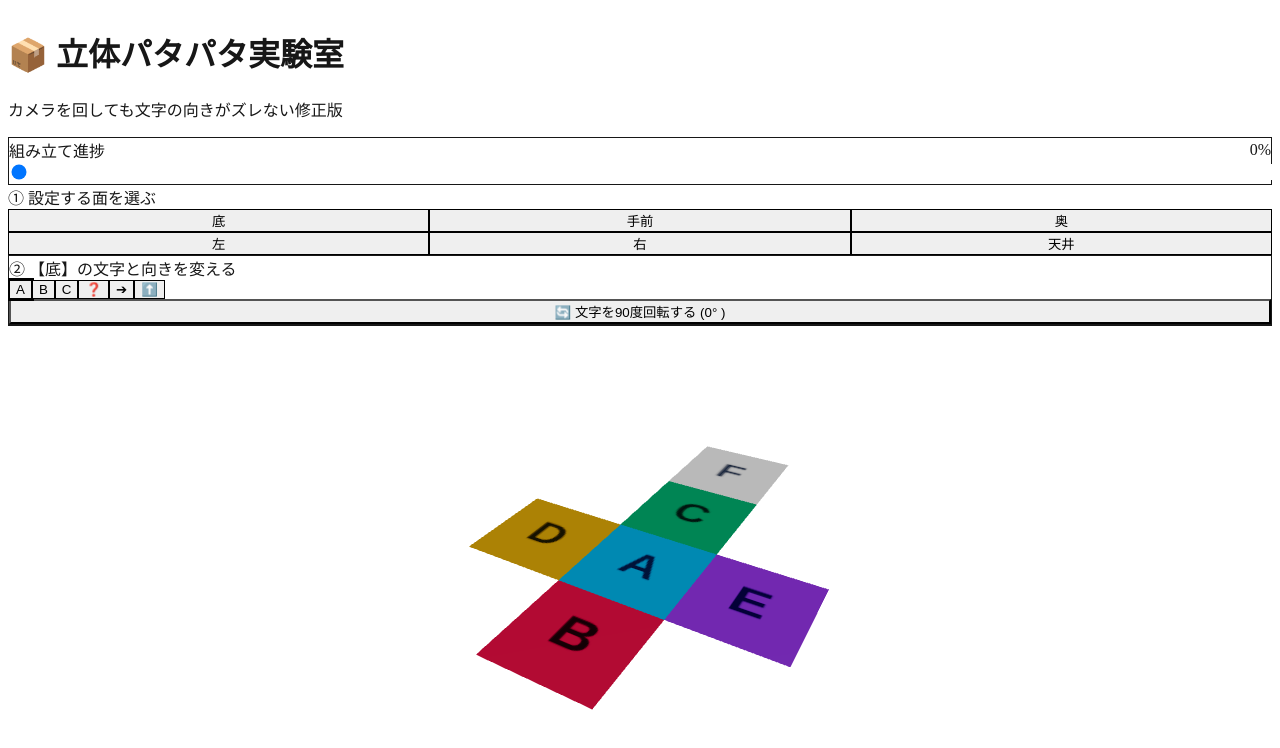
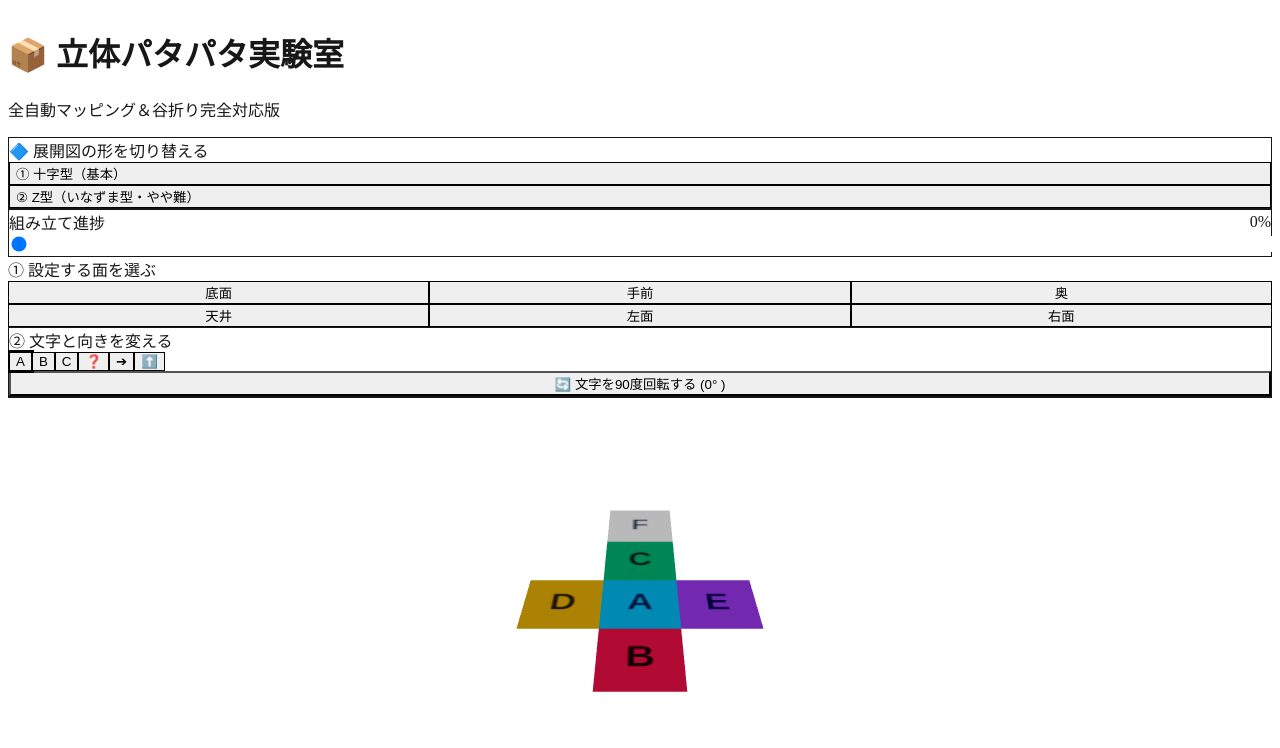
Before and after one commit to bqyujiyamada-code/study-quest, a Next.js app: page /cube-quest in a window 1280 px wide. Shown: the top 748 px of the page. Built offline with nearby package versions, Linux system fonts and the light colour scheme.

Commit message:
cube-quest add

```diff
--- a/src/app/cube-quest/page.tsx
+++ b/src/app/cube-quest/page.tsx
@@ -7,49 +7,83 @@ import * as THREE from "three";
 
 const toRadian = (degree: number) => (degree * Math.PI) / 180;
 
+// 各面の文字と向きを管理する型
 type FaceConfig = {
   text: string;
-  rotate: number; // 0, 90, 180, 270
+  rotate: number;
 };
 
-// 🌟 文字を3Dの表面に直接「印刷」するコンポーネント
+// 🌟 展開図の「接続データ」を定義する型（ツリー構造）
+type NetNode = {
+  id: string;       // 面の識別子（"bottom", "front" など）
+  name: string;     // 画面表示用の名前
+  color: string;    // 面の色
+  // 親の面から見て、どちらの方向に生えているか
+  // up: 奥 / down: 手前 / left: 左 / right: 右
+  direction?: "up" | "down" | "left" | "right";
+  children?: NetNode[]; // この面の先にさらに繋がっている面
+};
+
+// --- 🗺️ 展開図のパターンデータ ---
+const PATTERNS: Record<string, { label: string; root: NetNode }> = {
+  cross: {
+    label: "① 十字型（基本）",
+    root: {
+      id: "bottom", name: "底面", color: "#38bdf8",
+      children: [
+        { id: "front", name: "手前", direction: "down", color: "#f43f5e" },
+        {
+          id: "back", name: "奥", direction: "up", color: "#10b981",
+          children: [
+            { id: "top", name: "天井", direction: "up", color: "#ffffff" }
+          ]
+        },
+        { id: "left", name: "左面", direction: "left", color: "#eab308" },
+        { id: "right", name: "右面", direction: "right", color: "#a855f7" }
+      ]
+    }
+  },
+  zShape: {
+    label: "② Z型（いなずま型・やや難）",
+    root: {
+      id: "bottom", name: "底面", color: "#38bdf8",
+      children: [
+        { id: "front", name: "手前", direction: "down", color: "#f43f5e" },
+        {
+          id: "back", name: "奥", direction: "up", color: "#10b981",
+          children: [
+            {
+              id: "top", name: "天井", direction: "up", color: "#ffffff",
+              children: [
+                { id: "left", name: "左面", direction: "left", color: "#eab308" } // 天井の左にくっつく
+              ]
+            }
+          ]
+        },
+        { id: "right", name: "右面", direction: "right", color: "#a855f7" }
+      ]
+    }
+  }
+};
+
+// 🌟 テクスチャ印刷マテリアル
 function PrintedTextMaterial({ text, rotate, color }: { text: string; rotate: number; color: string }) {
   const textureRef = useRef<THREE.CanvasTexture>(null);
-
-  // 文字や回転が変わったら、裏でCanvasを描き直してテクスチャを更新する
-  useEffect(() => {
-    if (textureRef.current) {
-      textureRef.current.needsUpdate = true;
-    }
-  }, [text, rotate]);
+  useEffect(() => { if (textureRef.current) textureRef.current.needsUpdate = true; }, [text, rotate]);
 
   return (
     <meshStandardMaterial color={color} side={THREE.DoubleSide} roughness={0.4}>
       <canvasTexture
-        ref={textureRef}
-        attach="map"
+        ref={textureRef} attach="map"
         image={(() => {
           const canvas = document.createElement("canvas");
-          canvas.width = 256;
-          canvas.height = 256;
+          canvas.width = 256; canvas.height = 256;
           const ctx = canvas.getContext("2d");
           if (ctx) {
-            // 背景を白に近い色で塗りつぶす（文字を見やすく）
-            ctx.fillStyle = "#ffffff";
-            ctx.fillRect(0, 0, 256, 256);
-
-            // 文字の描画設定
-            ctx.fillStyle = "#0f172a";
-            ctx.font = "bold 120px sans-serif";
-            ctx.textAlign = "center";
-            ctx.textBaseline = "middle";
-
-            // 📐 文字の向きを回転させる処理
-            ctx.save();
-            ctx.translate(128, 128);
-            ctx.rotate(toRadian(rotate));
-            ctx.fillText(text, 0, 0);
-            ctx.restore();
+            ctx.fillStyle = "#ffffff"; ctx.fillRect(0, 0, 256, 256);
+            ctx.fillStyle = "#0f172a"; ctx.font = "bold 120px sans-serif";
+            ctx.textAlign = "center"; ctx.textBaseline = "middle";
+            ctx.save(); ctx.translate(128, 128); ctx.rotate(toRadian(rotate)); ctx.fillText(text, 0, 0); ctx.restore();
           }
           return canvas;
         })()}
@@ -58,30 +92,90 @@ function PrintedTextMaterial({ text, rotate, color }: { text: string; rotate: nu
   );
 }
 
+// 🌟 自動で連動して折れ曲がる再帰コンポーネント
+function FoldableNode({ node, rad, faces }: { node: NetNode; rad: number; faces: Record<string, FaceConfig> }) {
+  const faceConfig = faces[node.id] || { text: "?", rotate: 0 };
+
+  // 📐 親の辺の位置（支点）と、回転軸・回転方向の割り出し
+  let groupPosition: [number, number, number] = [0, 0, 0];
+  let groupRotation: [number, number, number] = [0, 0, 0];
+
+  if (node.direction === "up") {
+    groupPosition = [0, 0.5, 0];       // 上の辺
+    groupRotation = [rad, 0, 0];        // 谷折り（文字を外側にするために手前に折る）
+  } else if (node.direction === "down") {
+    groupPosition = [0, -0.5, 0];      // 下の辺
+    groupRotation = [-rad, 0, 0];       // 谷折り
+  } else if (node.direction === "left") {
+    groupPosition = [-0.5, 0, 0];      // 左の辺
+    groupRotation = [0, -rad, 0];       // 谷折り
+  } else if (node.direction === "right") {
+    groupPosition = [0.5, 0, 0];       // 右の辺
+    groupRotation = [0, rad, 0];        // 谷折り
+  }
+
+  // 子要素（メッシュ）の配置：親の辺から1マス分外側にずらす
+  let meshPosition: [number, number, number] = [0, 0, 0];
+  if (node.direction === "up") meshPosition = [0, 0.5, 0];
+  if (node.direction === "down") meshPosition = [0, -0.5, 0];
+  if (node.direction === "left") meshPosition = [-0.5, 0, 0];
+  if (node.direction === "right") meshPosition = [0.5, 0, 0];
+
+  return (
+    <group position={groupPosition} rotation={groupRotation}>
+      {/* 自分自身の面を描画 */}
+      <mesh position={meshPosition}>
+        <planeGeometry args={[1, 1]} />
+        <PrintedTextMaterial text={faceConfig.text} rotate={faceConfig.rotate} color={node.color} />
+      </mesh>
+
+      {/* 先っぽに繋がっている子どもの面を、自分（Mesh）を基準にして再帰的に配置 */}
+      {node.children?.map((child) => (
+        <group key={child.id} position={meshPosition}>
+          <FoldableNode node={child} rad={rad} faces={faces} />
+        </group>
+      ))}
+    </group>
+  );
+}
+
 export default function CubeQuestPage() {
+  const [currentPatternKey, setCurrentPatternKey] = useState<string>("cross");
   const [progress, setProgress] = useState<number>(0);
-  const [selectedFace, setSelectedFace] = useState<string>("底");
+  const [selectedFaceId, setSelectedFaceId] = useState<string>("bottom");
 
+  // 6面分の文字データ
   const [faces, setFaces] = useState<Record<string, FaceConfig>>({
-    底: { text: "A", rotate: 0 },
-    手前: { text: "B", rotate: 0 },
-    奥: { text: "C", rotate: 0 },
-    左: { text: "D", rotate: 0 },
-    右: { text: "E", rotate: 0 },
-    天井: { text: "F", rotate: 0 },
+    bottom: { text: "A", rotate: 0 },
+    front: { text: "B", rotate: 0 },
+    back: { text: "C", rotate: 0 },
+    left: { text: "D", rotate: 0 },
+    right: { text: "E", rotate: 0 },
+    top: { text: "F", rotate: 0 },
   });
 
   const angle = (progress / 100) * 90;
   const rad = toRadian(angle);
+  const currentPattern = PATTERNS[currentPatternKey];
+
+  // 面の一覧を取得するヘルパー
+  const getFaceList = (node: NetNode): { id: string; name: string }[] => {
+    let list = [{ id: node.id, name: node.name }];
+    if (node.children) {
+      node.children.forEach(child => { list = list.concat(getFaceList(child)); });
+    }
+    return list;
+  };
+  const activeFaces = getFaceList(currentPattern.root);
 
   const handleTextChange = (text: string) => {
-    setFaces({ ...faces, [selectedFace]: { ...faces[selectedFace], text } });
+    setFaces({ ...faces, [selectedFaceId]: { ...faces[selectedFaceId], text } });
   };
 
   const handleRotate = () => {
     setFaces({
       ...faces,
-      [selectedFace]: { ...faces[selectedFace], rotate: (faces[selectedFace].rotate + 90) % 360 }
+      [selectedFaceId]: { ...faces[selectedFaceId], rotate: (faces[selectedFaceId].rotate + 90) % 360 }
     });
   };
 
@@ -92,9 +186,26 @@ export default function CubeQuestPage() {
       <div className="w-full md:w-96 bg-slate-800 p-6 flex flex-col justify-between border-b md:border-b-0 md:border-r border-slate-700 z-10 shadow-2xl overflow-y-auto">
         <div>
           <h1 className="text-xl font-bold tracking-wider text-cyan-400 mb-1">📦 立体パタパタ実験室</h1>
-          <p className="text-xs text-slate-400 mb-6">カメラを回しても文字の向きがズレない修正版</p>
+          <p className="text-xs text-slate-400 mb-6">全自動マッピング＆谷折り完全対応版</p>
 
-          {/* 1. スライダー */}
+          {/* 🛠️ 展開図の形を選ぶボタンを追加！ */}
+          <div className="mb-6 bg-slate-900/40 p-3 rounded-xl border border-slate-700/60">
+            <label className="text-xs text-slate-400 block mb-2 font-medium">🔷 展開図の形を切り替える</label>
+            <div className="flex flex-col gap-2">
+              {Object.entries(PATTERNS).map(([key, pat]) => (
+                <button
+                  key={key} onClick={() => { setCurrentPatternKey(key); setSelectedFaceId(pat.root.id); }}
+                  className={`w-full py-2 px-3 text-left text-xs font-bold rounded-lg border transition-all ${
+                    currentPatternKey === key ? "bg-cyan-500 border-cyan-400 text-slate-950 shadow-md" : "bg-slate-700 border-slate-600 text-slate-300 hover:bg-slate-600"
+                  }`}
+                >
+                  {pat.label}
+                </button>
+              ))}
+            </div>
+          </div>
+
+          {/* スライダー */}
           <div className="bg-slate-900/50 p-4 rounded-xl border border-slate-700 mb-6">
             <div className="flex justify-between items-center mb-2">
               <span className="text-xs font-medium text-slate-400">組み立て進捗</span>
@@ -107,34 +218,32 @@ export default function CubeQuestPage() {
             />
           </div>
 
-          {/* 2. 面の選択 */}
+          {/* 面の選択 */}
           <div className="mb-6">
             <label className="text-xs text-slate-400 block mb-2 font-medium">① 設定する面を選ぶ</label>
             <div className="grid grid-cols-3 gap-2">
-              {Object.keys(faces).map((name) => (
+              {activeFaces.map((f) => (
                 <button
-                  key={name} onClick={() => setSelectedFace(name)}
+                  key={f.id} onClick={() => setSelectedFaceId(f.id)}
                   className={`py-2 px-1 text-xs font-bold rounded-lg border transition-all ${
-                    selectedFace === name
-                      ? "bg-cyan-500 border-cyan-400 text-slate-950 shadow-lg"
-                      : "bg-slate-700 border-slate-600 text-slate-300 hover:bg-slate-600"
+                    selectedFaceId === f.id ? "bg-cyan-500 border-cyan-400 text-slate-950 shadow-lg" : "bg-slate-700 border-slate-600 text-slate-300 hover:bg-slate-600"
                   }`}
                 >
-                  {name}
+                  {f.name}
                 </button>
               ))}
             </div>
           </div>
 
-          {/* 3. 文字と向きのエディタ */}
+          {/* 文字と向きのエディタ */}
           <div className="bg-slate-900/50 p-4 rounded-xl border border-slate-700">
-            <label className="text-xs text-slate-400 block mb-3 font-medium">② 【{selectedFace}】の文字と向きを変える</label>
+            <label className="text-xs text-slate-400 block mb-3 font-medium">② 文字と向きを変える</label>
             <div className="flex gap-2 mb-4">
               {["A", "B", "C", "❓", "➔", "⬆️"].map((txt) => (
                 <button
                   key={txt} onClick={() => handleTextChange(txt)}
                   className={`w-10 h-10 rounded-lg font-bold text-sm bg-slate-700 border border-slate-600 hover:bg-slate-600 flex items-center justify-center ${
-                    faces[selectedFace].text === txt ? "ring-2 ring-cyan-400 bg-slate-600" : ""
+                    faces[selectedFaceId]?.text === txt ? "ring-2 ring-cyan-400 bg-slate-600" : ""
                   }`}
                 >
                   {txt}
@@ -146,7 +255,7 @@ export default function CubeQuestPage() {
               onClick={handleRotate}
               className="w-full py-3 bg-gradient-to-r from-purple-600 to-indigo-600 hover:from-purple-500 hover:to-indigo-500 rounded-xl font-bold text-sm flex items-center justify-center gap-2 shadow-lg transition-all"
             >
-              🔄 文字を90度回転する ({faces[selectedFace].rotate}° )
+              🔄 文字を90度回転する ({faces[selectedFaceId]?.rotate || 0}° )
             </button>
           </div>
         </div>
@@ -154,62 +263,25 @@ export default function CubeQuestPage() {
 
       {/* 右側：3D表示エリア */}
       <div className="flex-1 w-full h-full relative bg-slate-950">
-        <Canvas camera={{ position: [2, 3, 3.5], fov: 45 }}>
+        <Canvas camera={{ position: [0, 4, 5], fov: 45 }}>
           <ambientLight intensity={0.8} />
           <directionalLight position={[5, 10, 5]} intensity={0.6} />
 
-          {/* 展開図グループ */}
+          {/* 🌟 基準となる展開図を水平に配置 */}
           <group position={[0, 0, 0]} rotation={[-Math.PI / 2, 0, 0]}>
-
-            {/* ① 底面 */}
+            {/* 底面（Root）を描画 */}
             <mesh position={[0, 0, 0]}>
               <planeGeometry args={[1, 1]} />
-              <PrintedTextMaterial text={faces["底"].text} rotate={faces["底"].rotate} color="#38bdf8" />
+              <PrintedTextMaterial text={faces[currentPattern.root.id]?.text || "A"} rotate={faces[currentPattern.root.id]?.rotate || 0} color={currentPattern.root.color} />
             </mesh>
 
-            {/* ② 手前の面 */}
-            <group position={[0, -0.5, 0]} rotation={[-rad, 0, 0]}>
-              <mesh position={[0, -0.5, 0]}>
-                <planeGeometry args={[1, 1]} />
-                <PrintedTextMaterial text={faces["手前"].text} rotate={faces["手前"].rotate} color="#f43f5e" />
-              </mesh>
-            </group>
-
-            {/* ③ 奥の面 */}
-            <group position={[0, 0.5, 0]} rotation={[rad, 0, 0]}>
-              <mesh position={[0, 0.5, 0]}>
-                <planeGeometry args={[1, 1]} />
-                <PrintedTextMaterial text={faces["奥"].text} rotate={faces["奥"].rotate} color="#10b981" />
-              </mesh>
-
-              {/* ⑥ 天井の面 */}
-              <group position={[0, 1, 0]} rotation={[rad, 0, 0]}>
-                <mesh position={[0, 0.5, 0]}>
-                  <planeGeometry args={[1, 1]} />
-                  <PrintedTextMaterial text={faces["天井"].text} rotate={faces["天井"].rotate} color="#ffffff" />
-                </mesh>
-              </group>
-            </group>
-
-            {/* ④ 左の面 */}
-            <group position={[-0.5, 0, 0]} rotation={[0, rad, 0]}>
-              <mesh position={[-0.5, 0, 0]}>
-                <planeGeometry args={[1, 1]} />
-                <PrintedTextMaterial text={faces["左"].text} rotate={faces["左"].rotate} color="#eab308" />
-              </mesh>
-            </group>
-
-            {/* ⑤ 右の面 */}
-            <group position={[0.5, 0, 0]} rotation={[0, -rad, 0]}>
-              <mesh position={[0.5, 0, 0]}>
-                <planeGeometry args={[1, 1]} />
-                <PrintedTextMaterial text={faces["右"].text} rotate={faces["右"].rotate} color="#a855f7" />
-              </mesh>
-            </group>
-
+            {/* 子要素たちをツリー構造に沿って自動展開 */}
+            {currentPattern.root.children?.map((child) => (
+              <FoldableNode key={child.id} node={child} rad={rad} faces={faces} />
+            ))}
           </group>
 
-          <OrbitControls enableDamping minDistance={2} maxDistance={8} />
+          <OrbitControls enableDamping minDistance={2} maxDistance={10} />
         </Canvas>
       </div>
 
```
